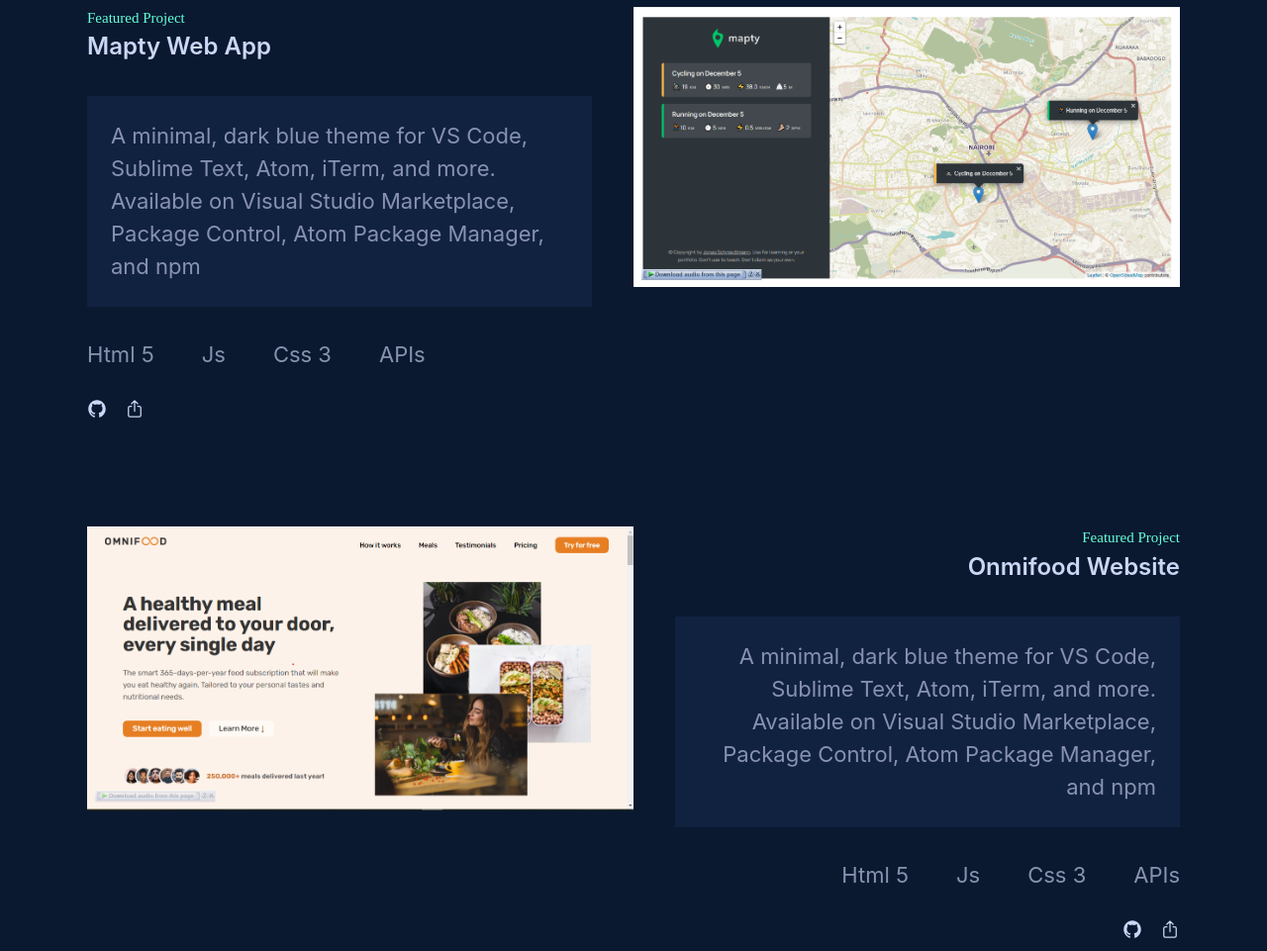
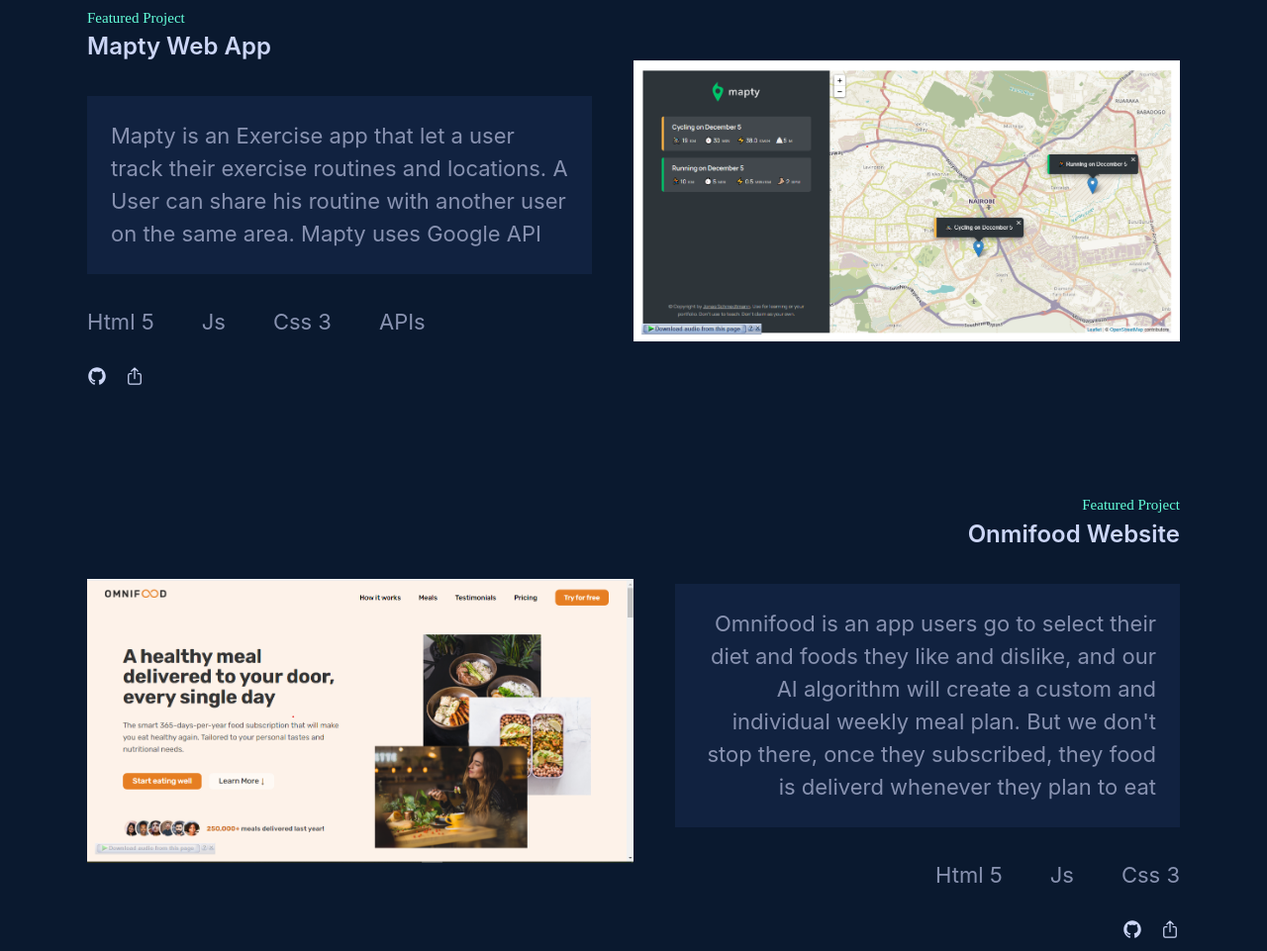
Before and after one commit to Goeorge/jb-profile, a plain HTML site: page index.html in a window 1280 px wide. Shown: the part 3340-4301 px from the top of the page at 99% size. Drawn offline with nearby package versions, Linux system fonts and the light colour scheme; a web font is replaced by a local one.

Commit message:
modified:   css/styles.css 	modified:   index.html

```diff
--- a/css/styles.css
+++ b/css/styles.css
@@ -272,6 +272,8 @@
 .main-project{
   display: flex;
   column-gap: 4.2rem;
+  align-items: center;
+  /* justify-content: center; */
 
   margin-top: 4.8rem;
   margin-bottom: 10rem;
--- a/index.html
+++ b/index.html
@@ -186,7 +186,7 @@
             <p class="secondary-heading-2">Forkify Web App</p>
           </div>
           <div class="description-card">
-            <p> A minimal, dark blue theme for VS Code, Sublime Text, Atom, iTerm, and more. Available on Visual Studio Marketplace, Package Control, Atom Package Manager, and npm</p>
+            <p> Forkify is an online recipe app. Users can get information about any recipe, change number of service, and get an update on the quantity. The App consume a recipe API from Schawlts.</p>
           </div>
           <div class="tech-stack">
             <ul class="tech-stack-list">
@@ -209,7 +209,7 @@
             <p class="secondary-heading-2">Mapty Web App</p>
           </div>
           <div class="description-card">
-            <p> A minimal, dark blue theme for VS Code, Sublime Text, Atom, iTerm, and more. Available on Visual Studio Marketplace, Package Control, Atom Package Manager, and npm</p>
+            <p> Mapty is an Exercise app that let a user track their exercise routines and locations. A User can share his routine with another user on the same area. Mapty uses Google API</p>
           </div>
           <div class="tech-stack">
             <ul class="tech-stack-list">
@@ -234,14 +234,13 @@
             <p class="secondary-heading-2">Onmifood Website</p>
           </div>
           <div class="description-card">
-            <p> A minimal, dark blue theme for VS Code, Sublime Text, Atom, iTerm, and more. Available on Visual Studio Marketplace, Package Control, Atom Package Manager, and npm</p>
+            <p> Omnifood is an app users go to select their diet and foods they like and dislike, and our AI algorithm will create a custom and individual weekly meal plan. But we don't stop there, once they subscribed, they food is deliverd whenever they plan to eat</p>
           </div>
           <div class="tech-stack">
             <ul class="tech-stack-list">
               <li class="stack">Html 5</li>
               <li class="stack">Js</li>
               <li class="stack">Css 3</li>
-              <li class="stack">APIs</li>
             </ul>
           </div>
           <div class="social-links">
```
